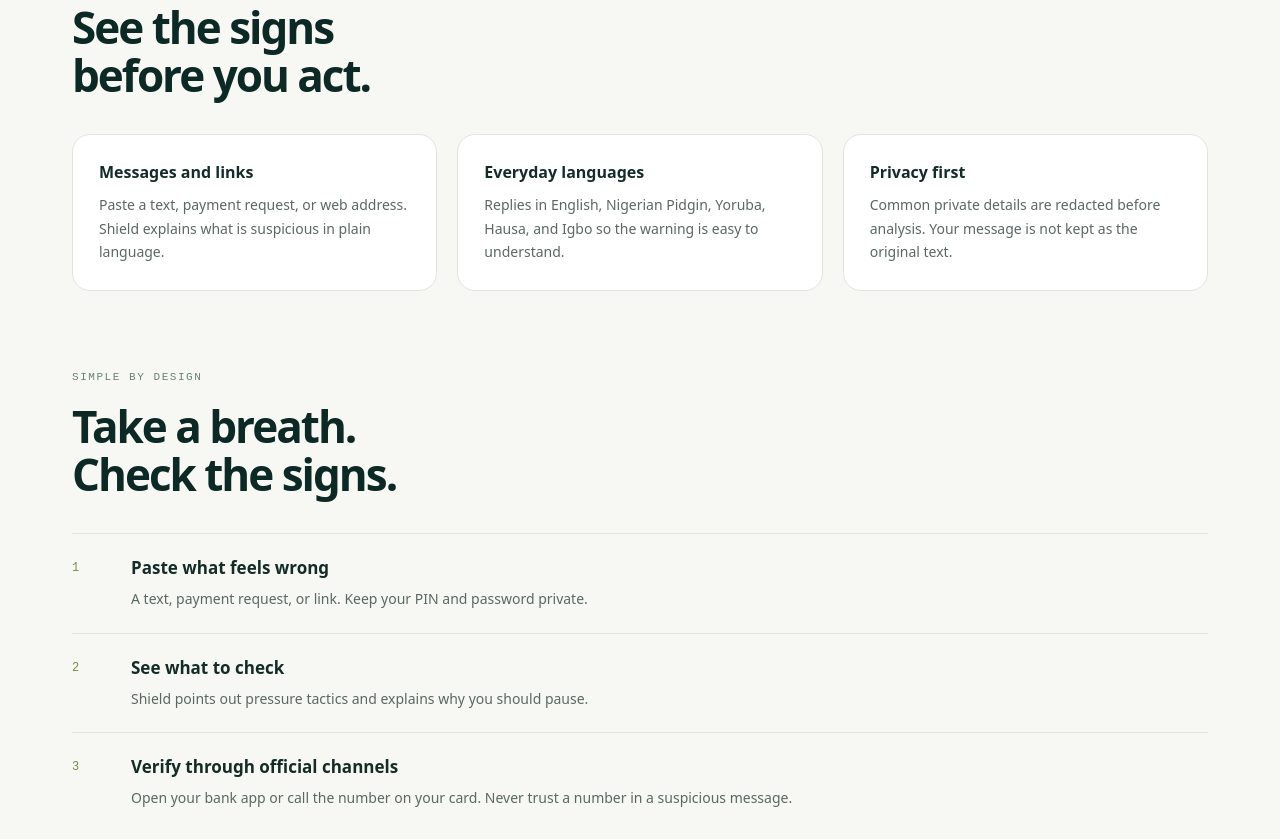
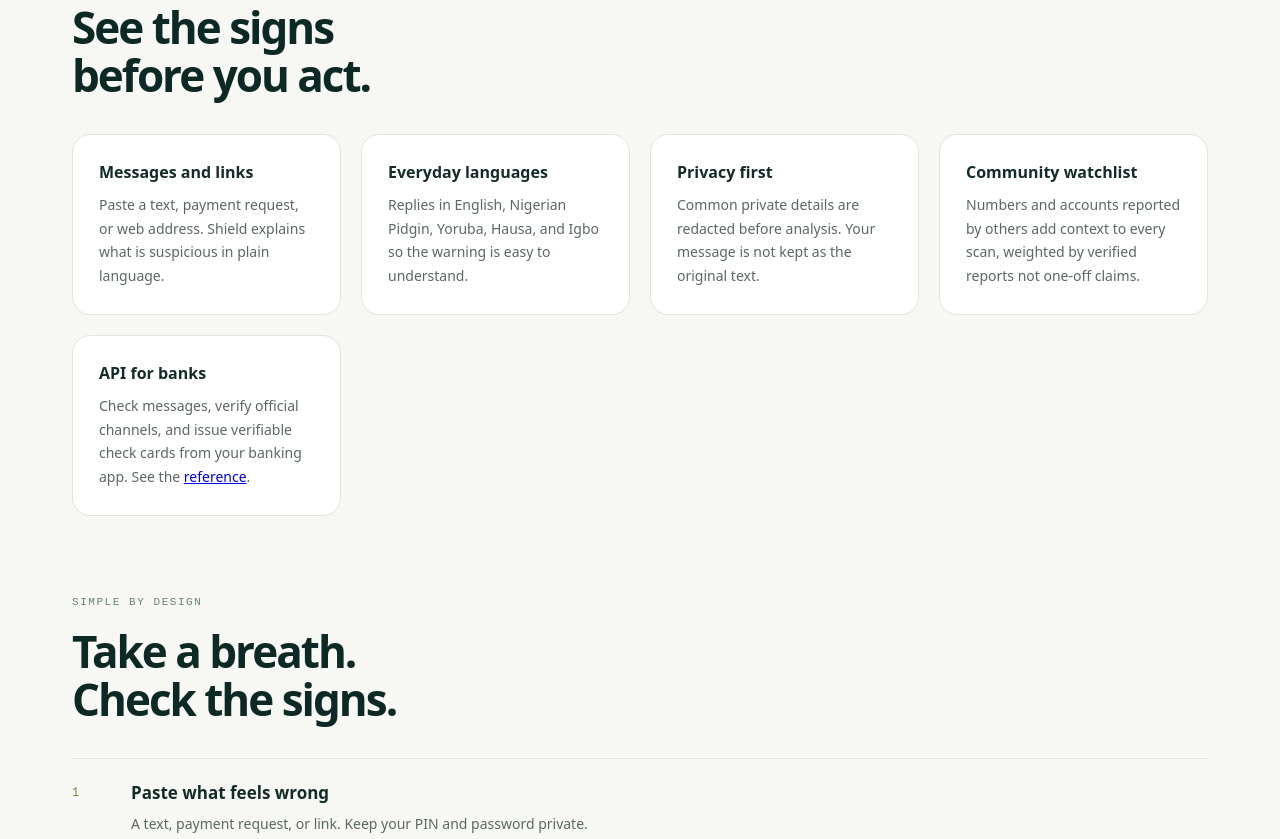
Before and after one commit to opeblow/shield, a website: page apps/web/public/index.html in a window 1280 px wide. Shown: the part 830-1669 px from the top of the page. Drawn offline with Linux system fonts and the light colour scheme.

Commit message:
web: link API reference and community watchlist features

```diff
--- a/apps/web/public/index.html
+++ b/apps/web/public/index.html
@@ -16,6 +16,7 @@
     <header class="topbar">
       <a class="brand" href="/" aria-label="Shield home"><span class="brand-mark" aria-hidden="true">S</span><span>shield<span class="brand-dot">.</span></span></a>
       <nav class="nav-actions" aria-label="Account">
+        <a class="btn btn-ghost" href="/docs">For developers</a>
         <a class="btn btn-ghost" href="/auth?mode=signin">Sign in</a>
         <a class="btn btn-primary" href="/auth?mode=signup">Get started</a>
       </nav>
@@ -66,6 +67,14 @@
             <h3>Privacy first</h3>
             <p>Common private details are redacted before analysis. Your message is not kept as the original text.</p>
           </article>
+          <article class="feature-card">
+            <h3>Community watchlist</h3>
+            <p>Numbers and accounts reported by others add context to every scan, weighted by verified reports not one-off claims.</p>
+          </article>
+          <article class="feature-card">
+            <h3>API for banks</h3>
+            <p>Check messages, verify official channels, and issue verifiable check cards from your banking app. See the <a href="/docs">reference</a>.</p>
+          </article>
         </div>
       </section>
 
```
